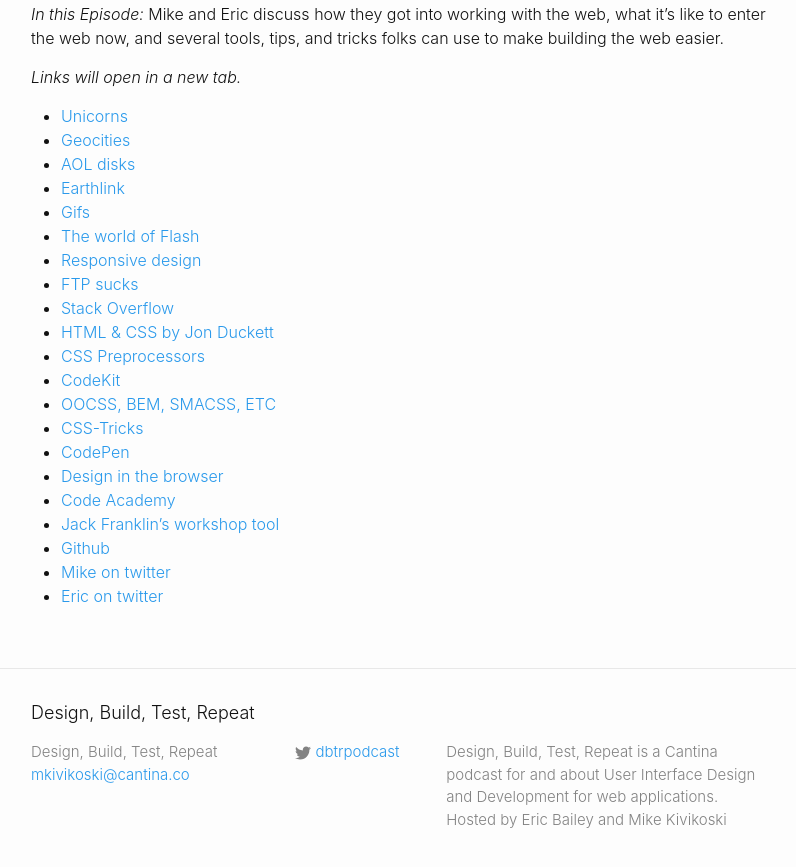
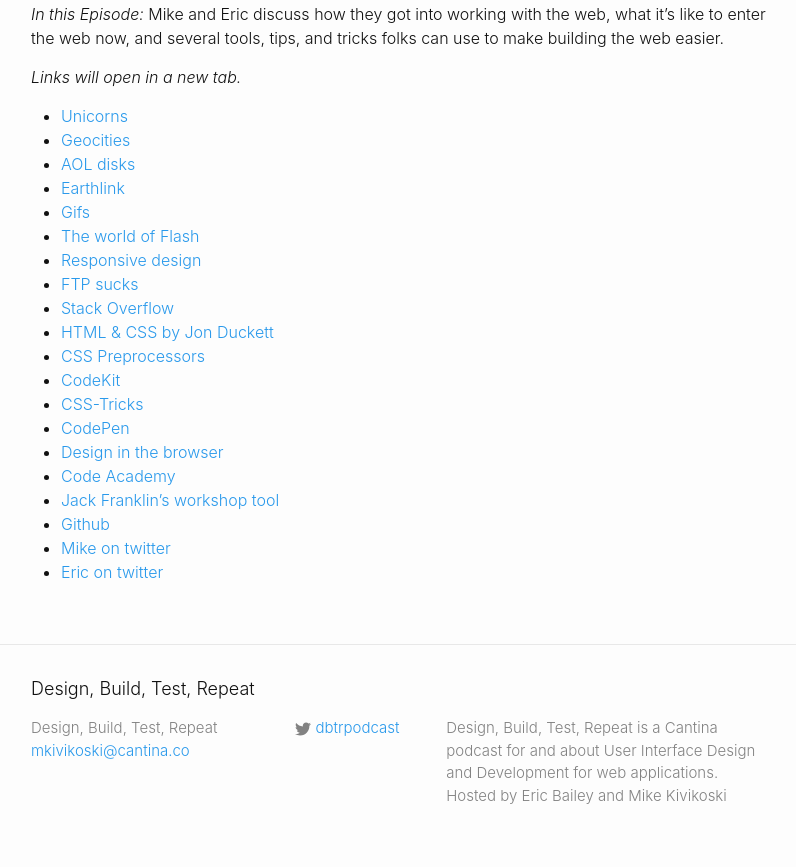
Before and after one commit to cantinac/design-build-test-repeat, a Jekyll site: the page built from _episodes/00-introduction.md, in a window 1280 px wide, cut to the strip 454-1345 px from the top of the page. Shown: the top 867 px of the strip, without its empty margins (239-1035 px from the left). Built offline with Jekyll 4.4.1, drawn with Linux system fonts in a browser that asks for light colours.

Commit message:
removed broken link from episode 00

```diff
--- a/_episodes/00-introduction.md
+++ b/_episodes/00-introduction.md
@@ -23,7 +23,6 @@
 - [HTML & CSS by Jon Duckett](http://www.amazon.com/HTML-CSS-Design-Build-Websites/dp/1118008189/ref=sr_1_1?s=books&ie=UTF8&qid=1453222560&){:target="_blank"}
 - [CSS Preprocessors](http://blog.teamtreehouse.com/how-to-choose-the-right-css-preprocessor){:target="_blank"}
 - [CodeKit](https://incident57.com/codekit/){:target="_blank"}
-- [OOCSS, BEM, SMACSS, ETC](http://www.leemunroe.com/css/){:target="_blank"}
 - [CSS-Tricks](https://css-tricks.com/){:target="_blank"}
 - [CodePen](http://codepen.io/){:target="_blank"}
 - [Design in the browser](http://webdesign.tutsplus.com/articles/tips-for-designing-in-the-browser--webdesign-10340){:target="_blank"}
```
